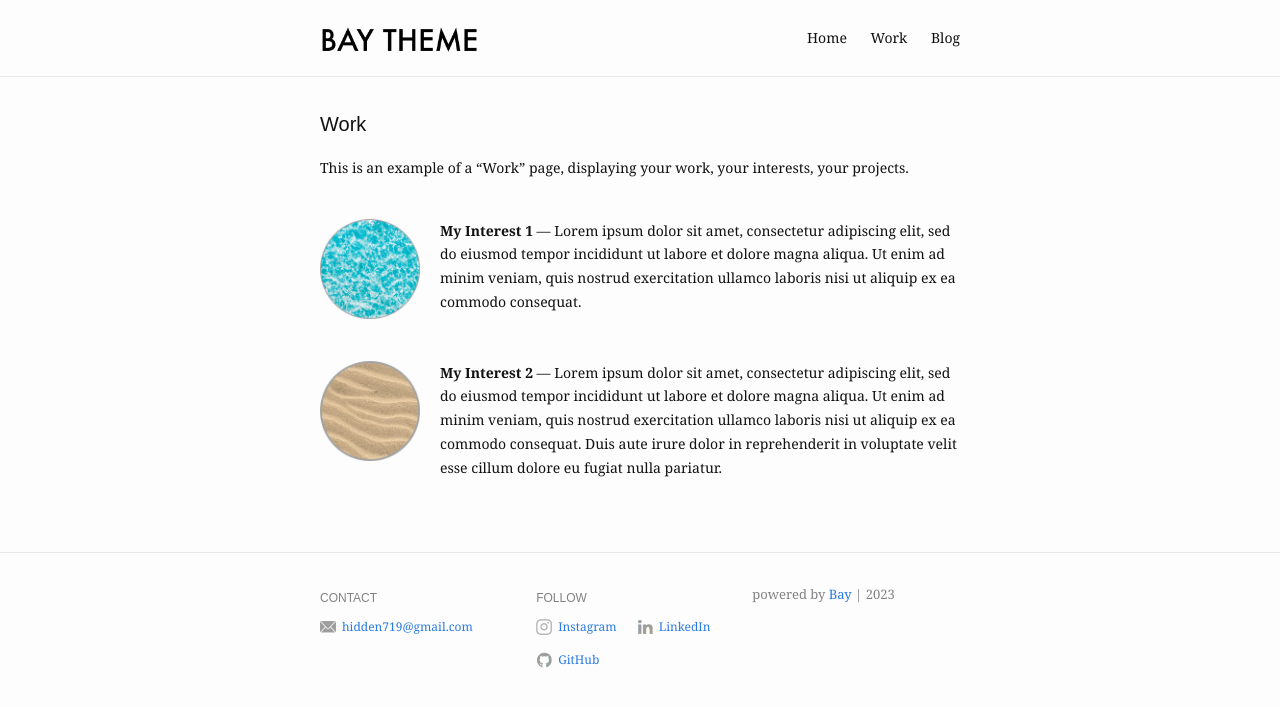
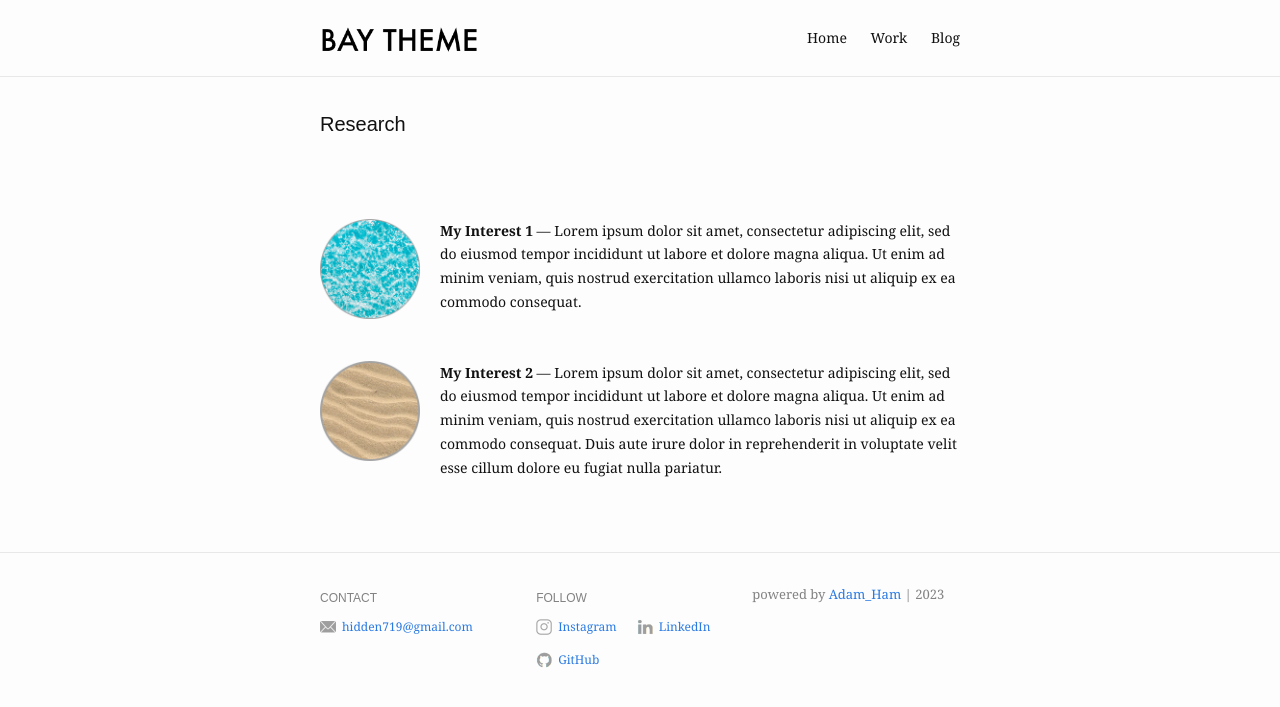
Before and after one commit to hidden719/hidden719.github.io, a Jekyll site: the page built from work.md, in a window 1280 px wide. Shown: the top 707 px of the page. Built offline with Jekyll 4.4.1, drawn with Linux system fonts in a browser that asks for light colours.

Commit message:
update_home

```diff
--- a/_includes/footer.html
+++ b/_includes/footer.html
@@ -54,7 +54,7 @@
       {% if site.footer.show_powered_by == true %}
         <div class="footer-col footer-col-3 powered-by">
           <p>
-            powered by <a href="https://github.com/eliottvincent/bay">Bay</a> | {{ 'now' | date: "%Y" }}
+            powered by <a href="https://github.com/hidden719/github.io">Adam_Ham</a> | {{ 'now' | date: "%Y" }}
           </p>
         </div>
       {% endif %}
--- a/work.md
+++ b/work.md
@@ -1,7 +1,7 @@
 ---
 layout: work
-title: Work
-slug: /work
+title: Research
+slug: /Research
 items:
   - title: My Interest 1
     image:
@@ -15,6 +15,6 @@ items:
     description: Lorem ipsum dolor sit amet, consectetur adipiscing elit, sed do eiusmod tempor incididunt ut labore et dolore magna aliqua. Ut enim ad minim veniam, quis nostrud exercitation ullamco laboris nisi ut aliquip ex ea commodo consequat. Duis aute irure dolor in reprehenderit in voluptate velit esse cillum dolore eu fugiat nulla pariatur.
 ---
 
-This is an example of a "Work" page, displaying your work, your interests, your projects.
+
 <br />
 <br />
```
Also changed, not shown: index.md (+2 -2 lines).
